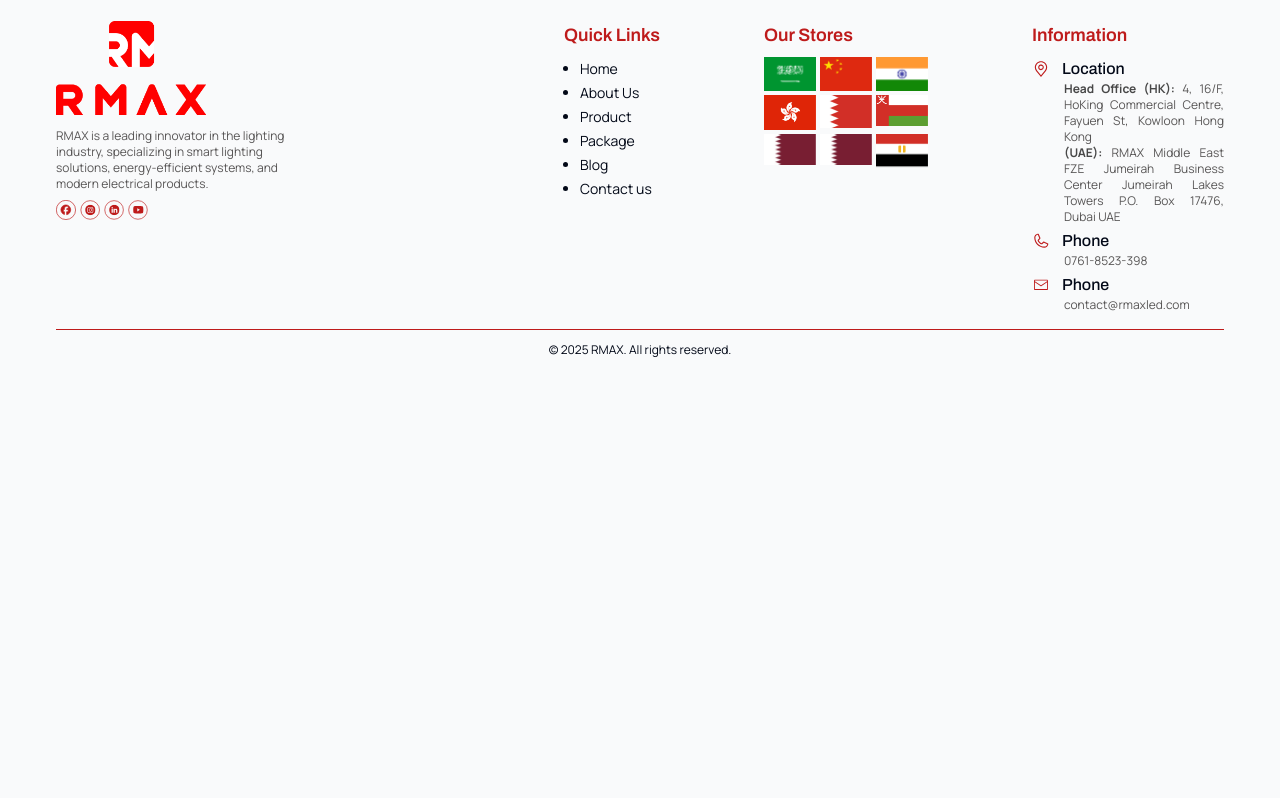
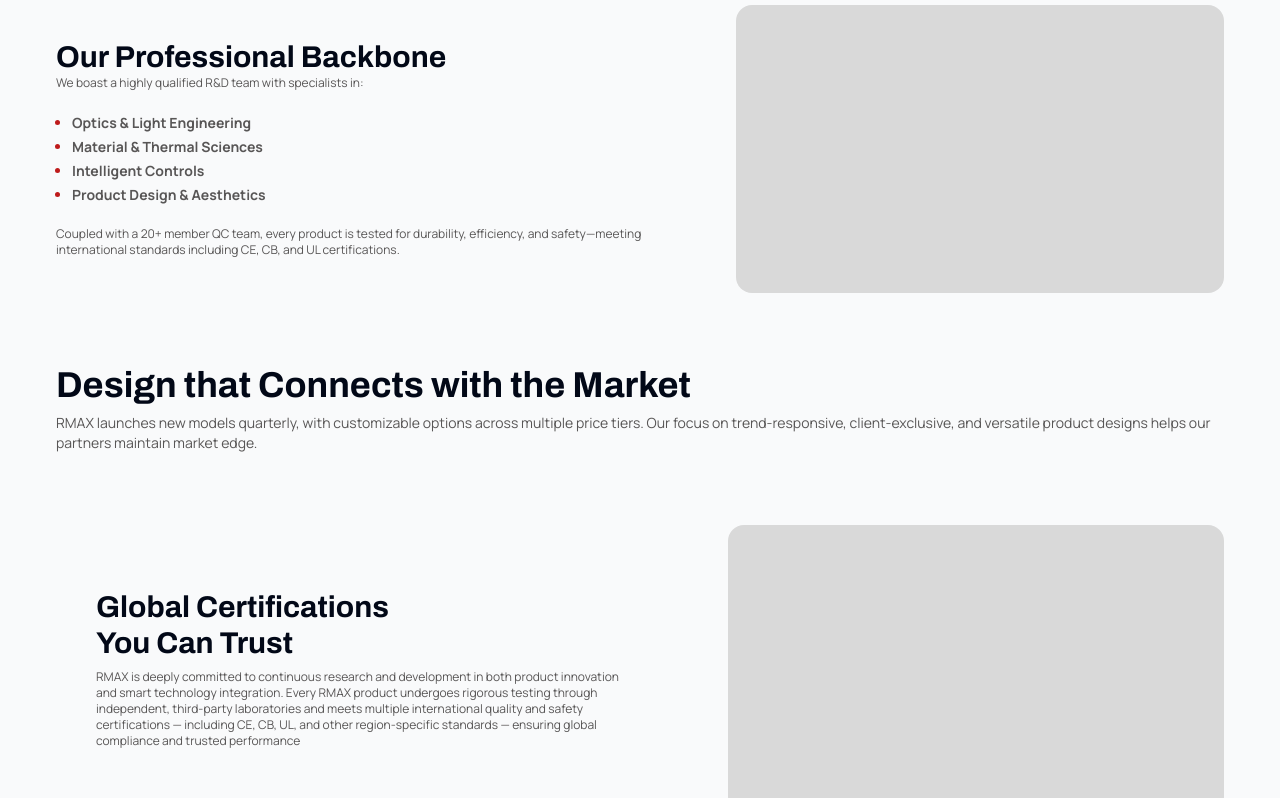
Before and after one commit to rohithcd/RMAX, a Next.js app: page /why-rmax in a window 1280 px wide. Shown: the part 3340-4138 px from the top of the page. Before the commit the page ends 3714 px from the top, so only its background shows below. Built offline with nearby package versions, Linux system fonts and the light colour scheme.

Commit message:
feat: Added blog section

```diff
--- a/src/app/(root)/page.tsx
+++ b/src/app/(root)/page.tsx
@@ -9,6 +9,7 @@ import CTA from "@/components/sections/cta/cta";
 import AboutUs from "@/components/sections/aboutUs/aboutUs";
 import Stats from "@/components/sections/stats";
 import Customers from "@/components/sections/customers";
+import Blog from "@/components/sections/blog/blog";
 
 const HomePage: React.FC = () => {
 	return (
@@ -23,7 +24,7 @@ const HomePage: React.FC = () => {
 				<Image src="/icons/map.svg" alt="Homepage" fill={true}/>
 			</section>
 
-				{/* <Blog/> */}
+			<Blog/>
 		</>
 
 	);
--- a/src/app/(root)/why-rmax/page.tsx
+++ b/src/app/(root)/why-rmax/page.tsx
@@ -47,8 +47,42 @@ const WhyRMAX: React.FC = () => {
                 <p className="text-sm color-grey mt-4">This foundation allows us to provide custom, high-quality, and cost-effective solutions with fast delivery worldwide.</p>
             </section>
 
+            <section className="section section-margin flex justify-between gap-12">
+                <div className="flex flex-col justify-around py-6">
+                    <span>
+                        <h4 className="text-3xl font-bold">Our Professional Backbone</h4>
+                        <p className="text-xs color-grey">We boast a highly qualified R&D team with specialists in:</p>
+
+                    </span>
+                    <ul className="ml-4 leading-3">
+                        <li className="list-disc color-primary font-bold text-sm not-last:mb-1"><p className="color-grey">Optics & Light Engineering</p></li>
+                        <li className="list-disc color-primary font-bold text-sm not-last:mb-1"><p className="color-grey">Material & Thermal Sciences</p></li>
+                        <li className="list-disc color-primary font-bold text-sm not-last:mb-1"><p className="color-grey">Intelligent Controls</p></li>
+                        <li className="list-disc color-primary font-bold text-sm not-last:mb-1"><p className="color-grey">Product Design & Aesthetics</p></li>
+                    </ul>
+
+                    <p className="text-xs color-grey">Coupled with a 20+ member QC team, every product is tested for durability, efficiency, and safety—meeting international standards including CE, CB, and UL certifications.</p>
+                </div>
+
+                <figure className="bg-[#D9D9D9] w-[45rem] h-[18rem] rounded-2xl overflow-hidden">
+
+                </figure>
+            </section>
+
             <section className="section section-margin">
+                <h3 className="text-4xl font-bold mb-2">Design that Connects with the Market</h3>
+                <p className="text-sm color-grey">RMAX launches new models quarterly, with customizable options across multiple price tiers. Our focus on trend-responsive, client-exclusive, and versatile product designs helps our partners maintain market edge.</p>
+            </section>
 
+            <section className="section section-margin flex justify-between gap-16">
+                <div className="flex flex-col justify-center py-6 px-10 max-w-[38rem]">
+                    <h4 className="text-3xl font-bold mb-2">Global Certifications <br/> You Can Trust</h4>
+                    <p className="text-xs color-grey">RMAX is deeply committed to continuous research and development in both product innovation and smart technology integration. Every RMAX product undergoes rigorous testing through independent, third-party laboratories and meets multiple international quality and safety certifications — including CE, CB, UL, and other region-specific standards — ensuring global compliance and trusted performance</p>
+                </div>
+
+                <figure className="bg-[#D9D9D9] w-[108rem] h-[18rem] rounded-2xl overflow-hidden">
+
+                </figure>
             </section>
 
         </>
@@ -129,3 +163,13 @@ const ImageCard: React.FC<ImageCardProps> = ({ src, caption}) => {
         </figure>
     );
 }
+
+const TextCard: React.FC = ({ content }) => {
+    return (
+        <>
+            <div className="border-[#BE1B1B] bg-color-primary">
+
+            </div>
+        </>
+    );
+}
--- a/src/components/sections/blog/blog.tsx
+++ b/src/components/sections/blog/blog.tsx
@@ -1,32 +1,42 @@
+// Importing built-in dependencies
+import Link from 'next/link';
 import React from 'react';
 
+// Importing components
+import Button from '@/components/ui/button/button';
+
 const BlogSection: React.FC = () => {
-    const blogs = [
-        {
-            id: 1,
-            title: 'Understanding React',
-            description: 'A beginner-friendly guide to understanding the basics of React.',
-            date: 'October 10, 2023',
-        },
-        {
-            id: 2,
-            title: 'TypeScript with React',
-            description: 'Learn how to use TypeScript effectively in your React projects.',
-            date: 'October 15, 2023',
-        },
-        {
-            id: 3,
-            title: 'State Management in React',
-            description: 'An overview of state management solutions in React applications.',
-            date: 'October 20, 2023',
-        },
-    ];
 
     return (
-        <section className="">
+        <section className="section section_margin">
+            <div>
+                <p className="text-xs font-medium">Product Talk</p>
 
+                <div className="flex justify-between items-center">
+                    <h2 className="text-3xl font-bold mt-4">Discover Our <span className="color-primary">RMAX</span> Blog.</h2>
+                    <Button name="View All"/>
+                </div>
+            </div>
+
+            <div className="w-full flex gap-6 mt-8">
+                <BlogCard/>
+                <BlogCard/>
+            </div>
         </section>
     );
 };
 
+const BlogCard: React.FC = () => {
+    return (
+        <>
+            <div className="w-full">
+                <figure className="w-full h-[20rem] bg-[#585856] rounded-lg"></figure>
+                <p className="text-sm text-[#262626] font-semibold mt-2 mb-1">Lighting the Perfect Brew: RMAX Lighting’s Café Solutions</p>
+
+                <Link href="https://google.com" className="text-xs color-primary">Read more</Link>
+            </div>
+        </>
+    );
+}
+
 export default BlogSection;
```
